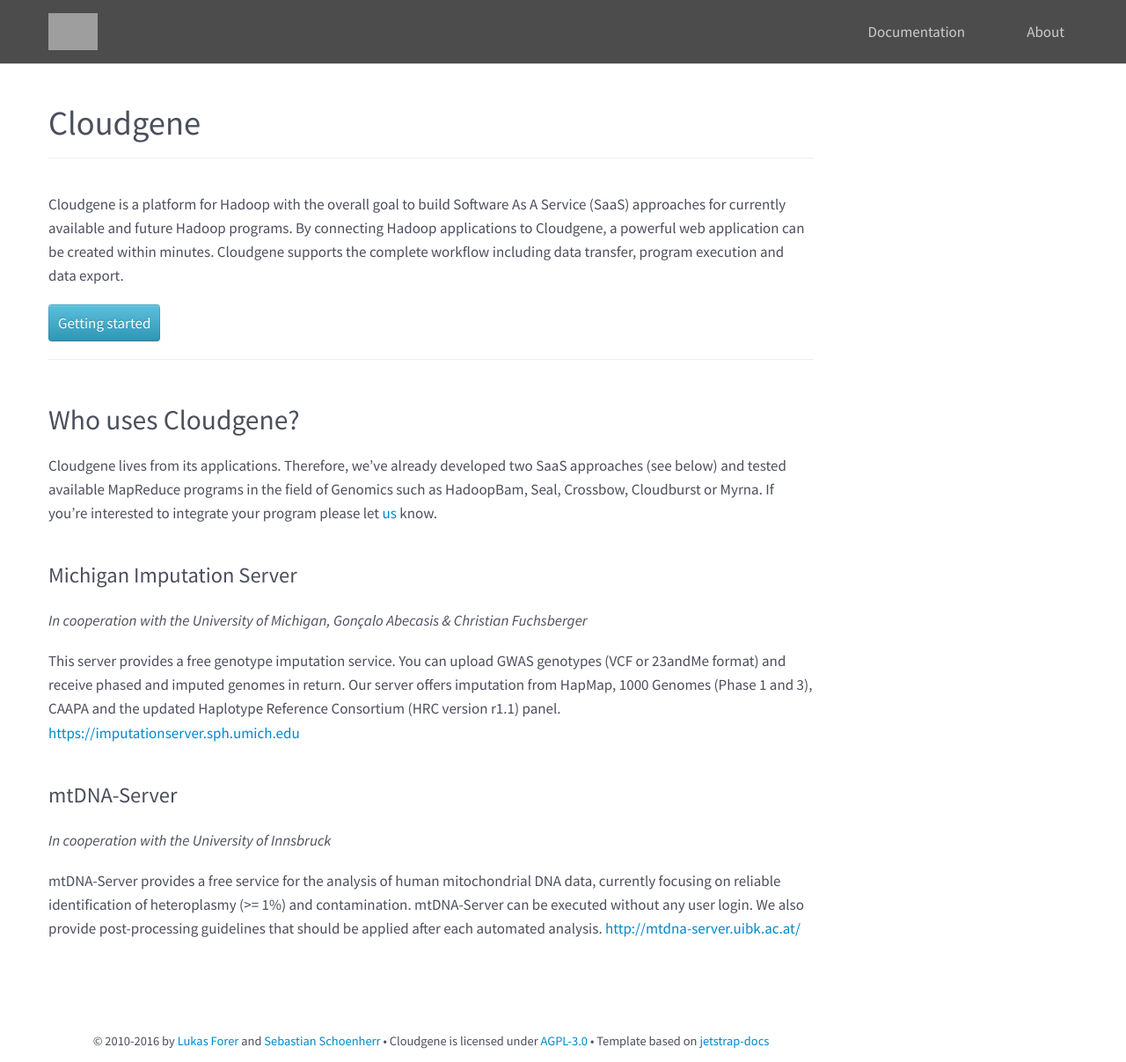
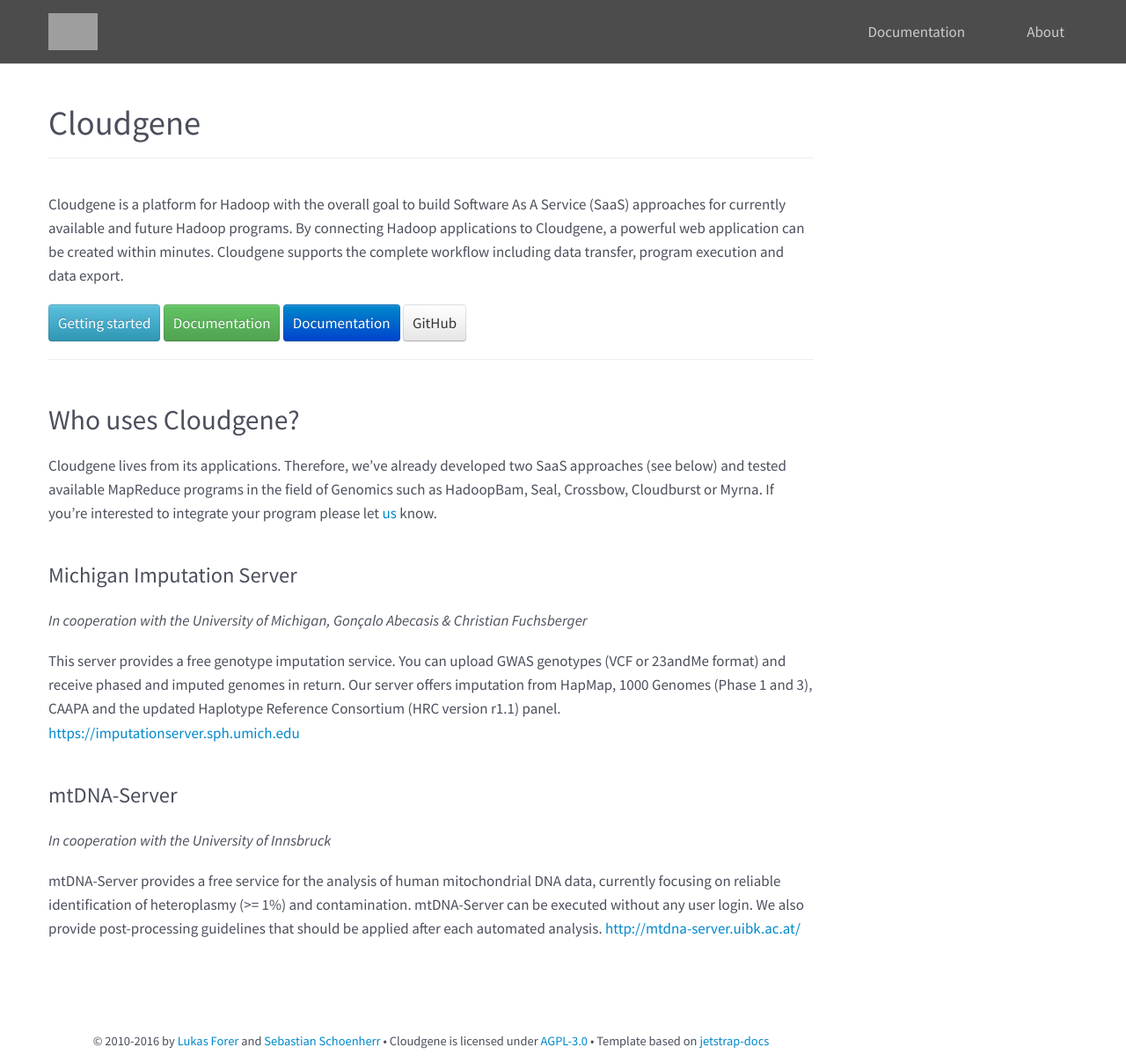
Before and after one commit to genepi/cloudgene-website, a Jekyll site: the page built from index.md, in a window 1280 px wide and 1207 px high. Shown: the whole window at 88% size. Built offline with Jekyll 4.4.1, drawn with Linux system fonts in a browser that asks for light colours; nearby versions of some CDN libraries; grey boxes are pictures that could not be loaded.

Commit message:
Update index.md

```diff
--- a/index.md
+++ b/index.md
@@ -7,6 +7,11 @@ Cloudgene is a platform for Hadoop with the overall goal to build Software As A
 
 
 <a class="btn btn-info" href="/cloudgene-website/getting-started">Getting started</a>
+<a class="btn btn-lg btn-success" href="http://docs.cloudgene.io/installation/" target="_blank" role="button"><i class="fa fa-download" aria-hidden="true"></i> Documentation</a>
+<a class="btn btn-lg btn-primary" href="http://docs.cloudgene.io" target="_blank" role="button"><i class="fa fa-book" aria-hidden="true"></i> Documentation</a>
+<a class="btn btn-lg btn-secondary" href="https://github.com/genepi/cloudgene"  target="_blank" role="button"><i class="fa fa-github" aria-hidden="true"></i> GitHub</a>
+
+
 
 * * *
 
```
